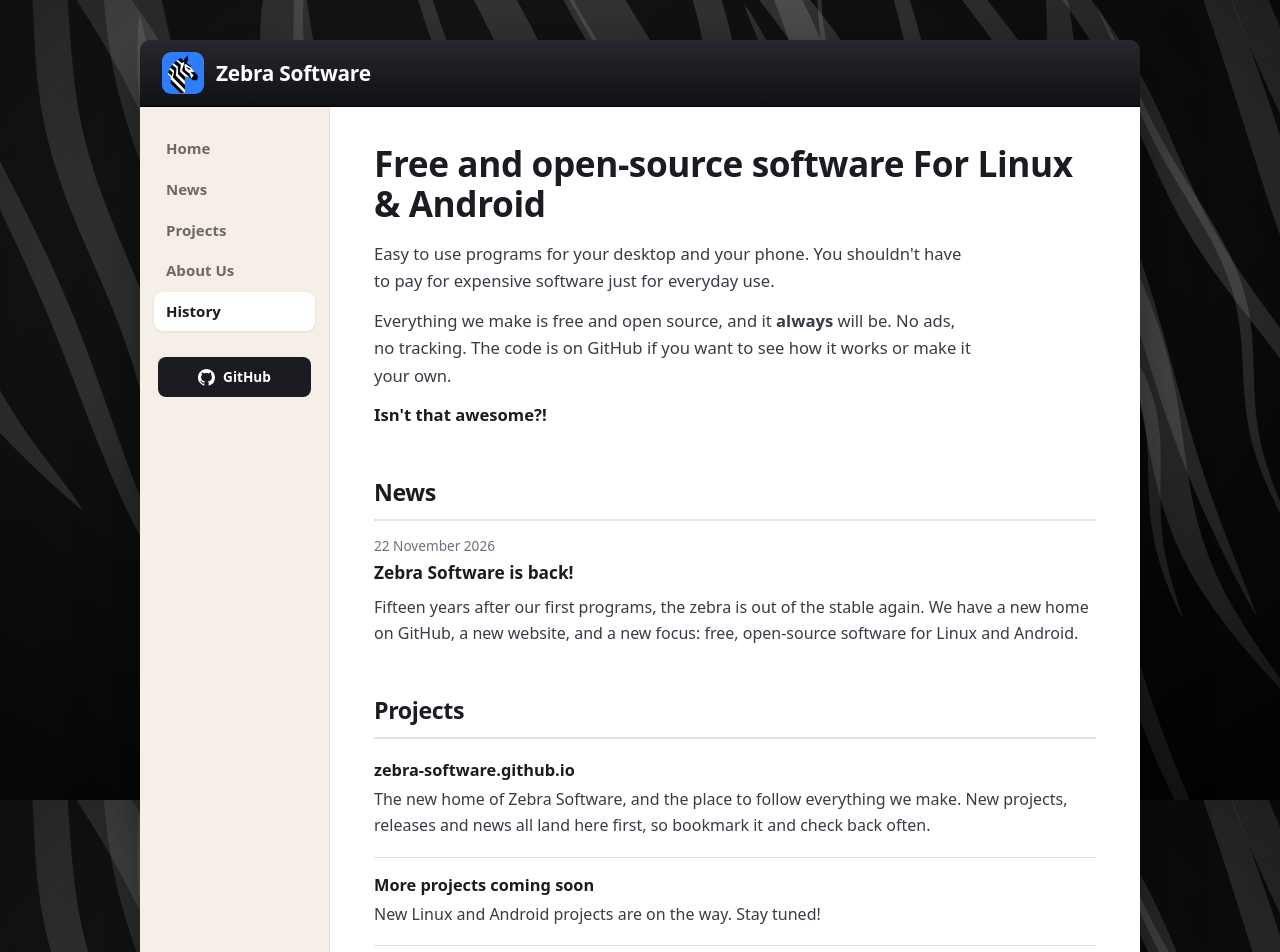
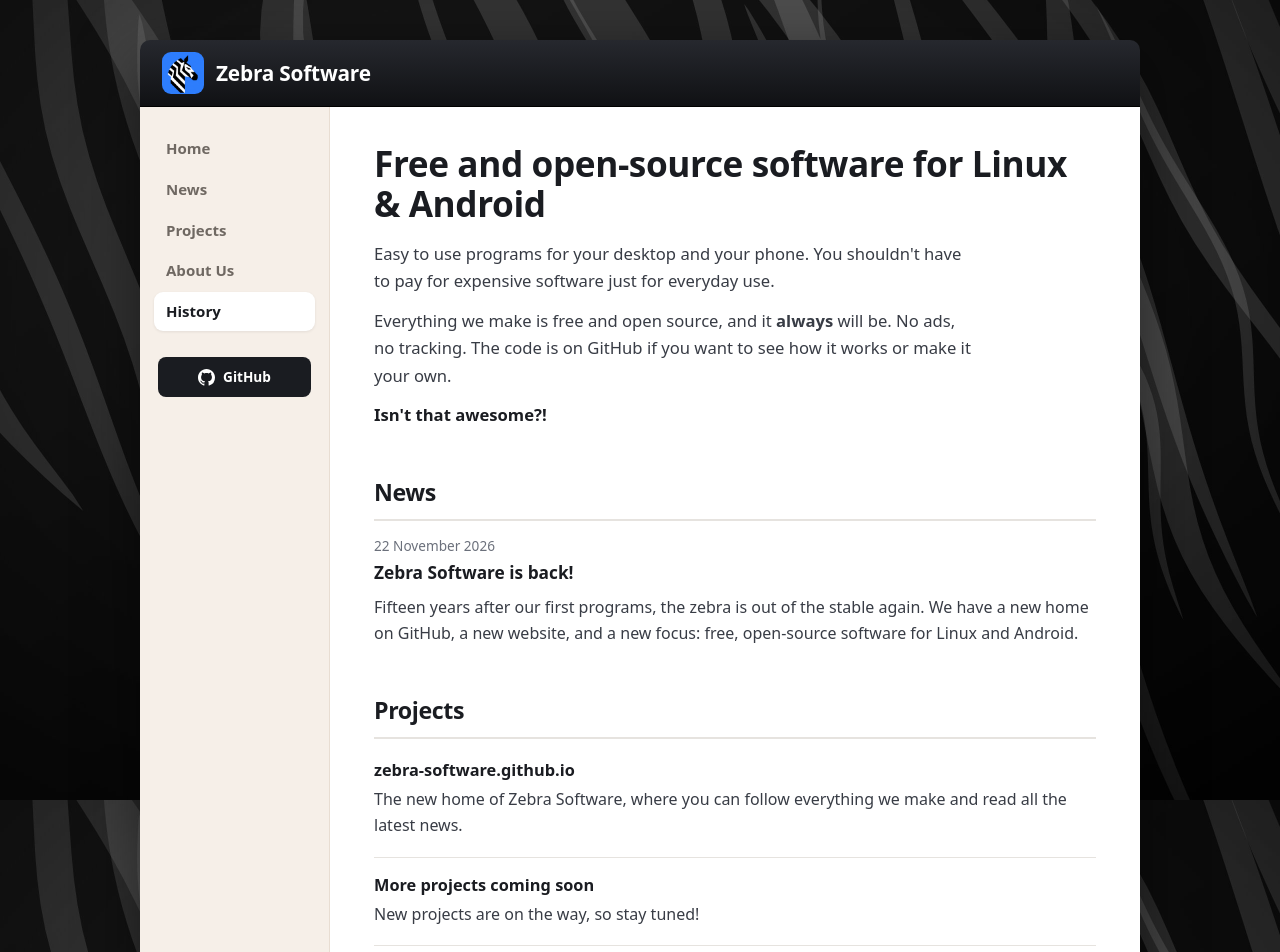
Before and after one commit to zebra-software/zebra-software.github.io, a plain HTML site: page index.html in a window 1280 px wide. Shown: the top 952 px of the page. Drawn offline with Linux system fonts and the light colour scheme.

Commit message:
Polish copy, trim README and drop .nojekyll
- Lowercase "for" in the main heading
- Simpler text for the website project and "More projects coming soon"
- Shorter README
- Remove the empty .nojekyll file (the site doesn't need it)

Co-Authored-By: Claude Opus 5.5 <noreply@anthropic.com>
Claude-Session: https://claude.ai/code/session_01Et9Yp7kqQcqLJNmpZoeoK1

```diff
--- a/index.html
+++ b/index.html
@@ -169,7 +169,7 @@
 
       <main>
         <section id="home" class="intro">
-          <h1>Free and open-source software For Linux &amp; Android</h1>
+          <h1>Free and open-source software for Linux &amp; Android</h1>
           <p>Easy to use programs for your desktop and your phone. You shouldn't have to pay for expensive software just for everyday use.</p>
           <p>Everything we make is free and open source, and it <strong>always</strong> will be. No ads, no tracking. The code is on GitHub if you want to see how it works or make it your own.</p>
           <p class="awesome">Isn't that awesome?!</p>
@@ -188,11 +188,11 @@
           <h2>Projects</h2>
           <div class="project">
             <h3>zebra-software.github.io</h3>
-            <p>The new home of Zebra Software, and the place to follow everything we make. New projects, releases and news all land here first, so bookmark it and check back often.</p>
+            <p>The new home of Zebra Software, where you can follow everything we make and read all the latest news.</p>
           </div>
           <div class="project">
             <h3>More projects coming soon</h3>
-            <p>New Linux and Android projects are on the way. Stay tuned!</p>
+            <p>New projects are on the way, so stay tuned!</p>
           </div>
         </section>
 
```
Also changed, not shown: 2 other files.
